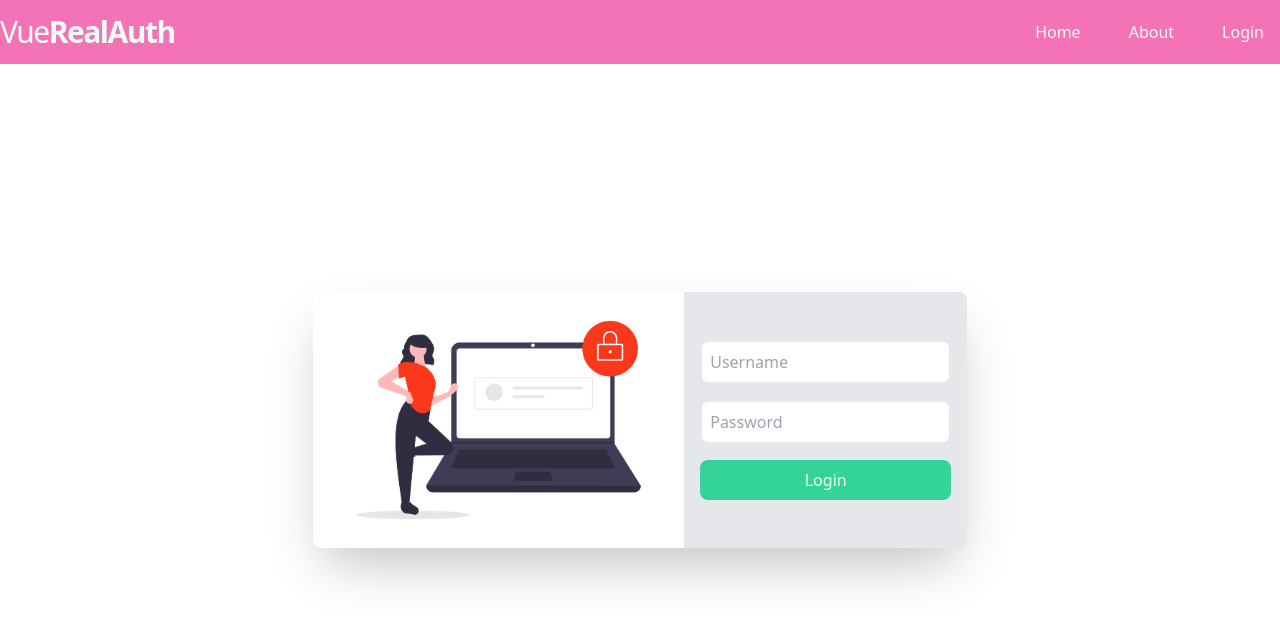
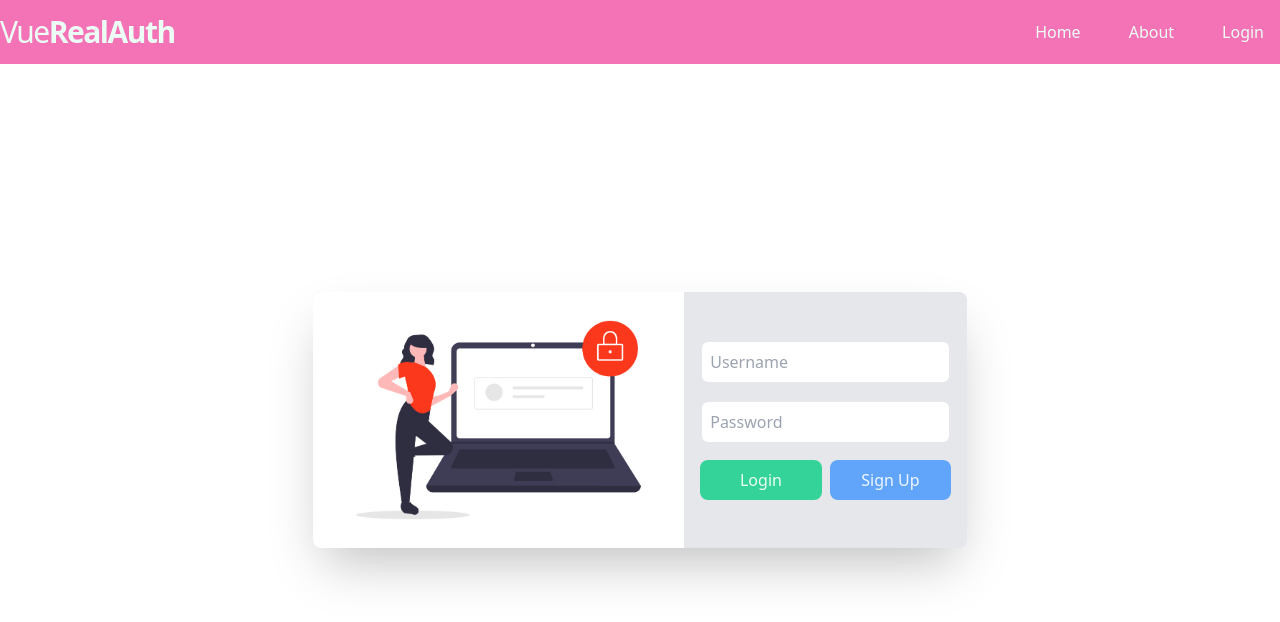
Before and after one commit to jvill171/vuelogin, a Vue app: page /login in a window 1280 px wide. Shown: the top 622 px of the page. Built offline with nearby package versions, Linux system fonts and the light colour scheme; no server answers.

Commit message:
Register Done

```diff
--- a/src/pages/login.vue
+++ b/src/pages/login.vue
@@ -4,7 +4,7 @@ import {useRouter} from "vue-router";
 import useAuth from "../composable/useAuth";
 import useError from "../composable/useError";
 
-const { isAuthenticated, login } = useAuth();
+const { isAuthenticated, login, signup } = useAuth();
 
 const username = ref("");
 const password = ref("");
@@ -13,6 +13,15 @@ const router = useRouter();
 
 const loginIn = async () => {
     await login(username.value, password.value);
+    goToHome();
+};
+
+const signingUp = async () => {
+    await signup(username.value, password.value);
+    goToHome();
+};
+
+const goToHome = () => {
     if(isAuthenticated.value){
         router.push("/");
     }
@@ -20,7 +29,7 @@ const loginIn = async () => {
         setError("Invalid username or password");
         start();
     }
-};
+}
 
 const {error, setError} = useError();
 
@@ -39,7 +48,10 @@ const { ready, start } = useTimeout(4000, { controls: true }, false);
                 v-model="username"/>
             <input type="password" class="p-2 border-2 rounded-lg" placeholder="Password"
                 v-model="password"/>
-            <button @submit.prevent="loginIn" type="submit" class="py-2 rounded-lg bg-green-400 text-green-50">Login</button>
+            <div class="flex space-x-2">
+                <button @submit.prevent="loginIn" type="submit" class="w-1/2 py-2 rounded-lg bg-green-400 text-green-50">Login</button>
+                <button @click="signingUp" class="w-1/2 py-2 rounded-lg bg-blue-400 text-blue-50">Sign Up</button>
+            </div>
         </form>
     </div>
     <div v-if="!ready && error"
```
